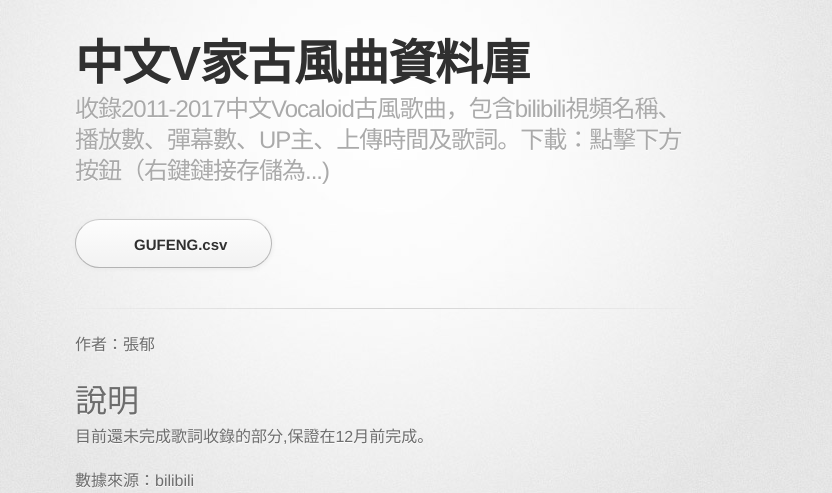
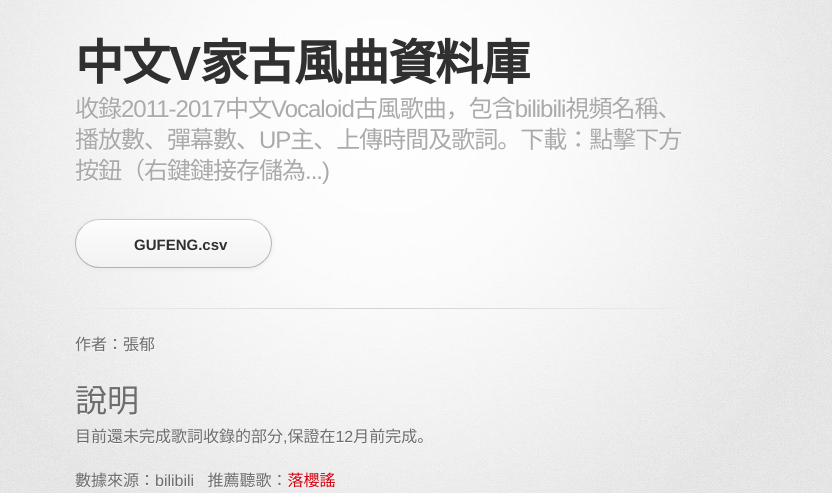
Before and after one commit to fireindark707/ChineseV_GUFENG, a Jekyll site: the page built from docs/index.md, in a window 1280 px wide. Shown: the top 493 px of the page, without its empty margins (255-1087 px from the left). Built offline with Jekyll 4.4.1, drawn with Linux system fonts in a browser that asks for light colours; some web fonts are replaced; grey boxes are pictures that could not be loaded.

Commit message:
Update index.md

```diff
--- a/docs/index.md
+++ b/docs/index.md
@@ -8,6 +8,7 @@ layout: default
 目前還未完成歌詞收錄的部分,保證在12月前完成。
 
 數據來源：bilibili
+推薦聽歌：[落櫻謠](http://www.bilibili.com/video/av737993/?from=search&seid=17465627870555694211)
 
 ## [](#header-2)
-![Air fighter](https://scontent-tpe1-1.xx.fbcdn.net/v/t1.0-9/21743341_1436857786397520_8360760092410588100_n.jpg?oh=2ae34dcecbe8a5f73dcd7badca484eda&oe=5A64D66E)
+![Sakura](blob:https://imgur.com/9b663f76-7d51-4dc5-abe7-42f18941bcf9)
```
